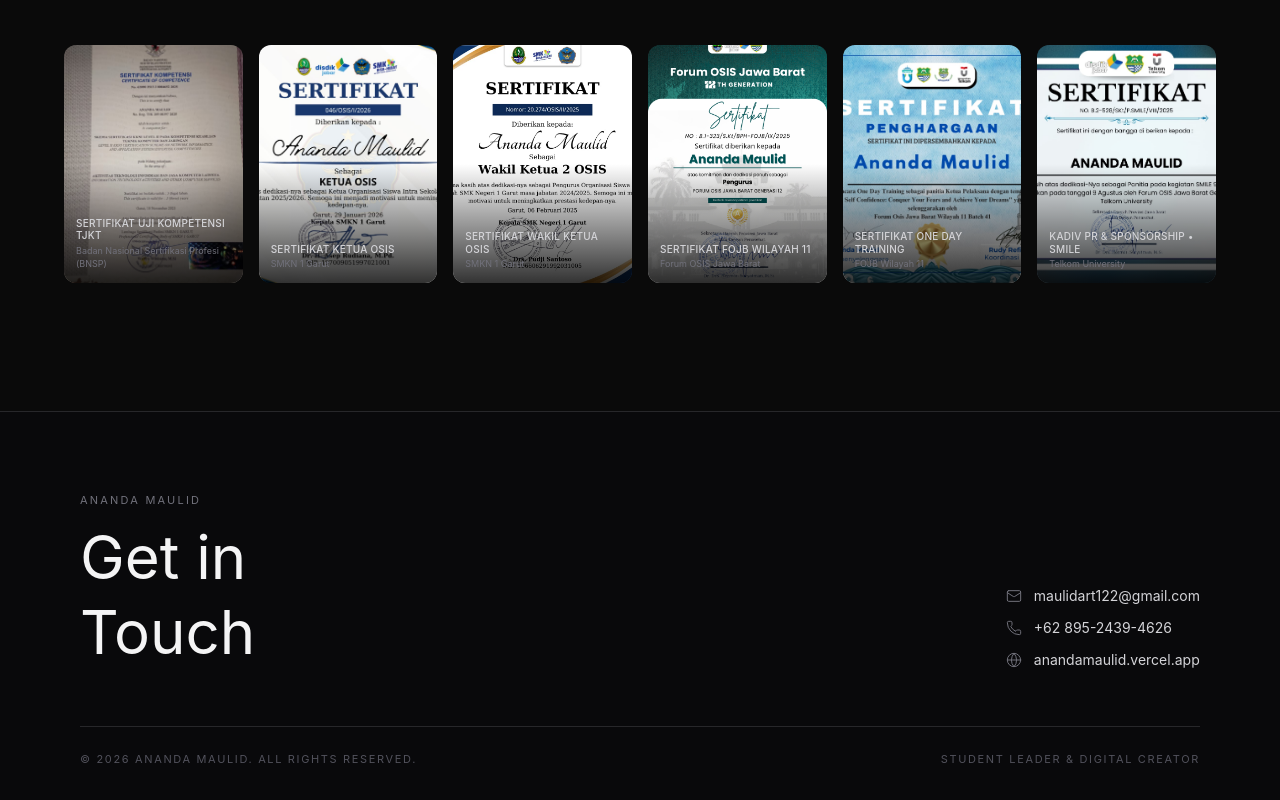
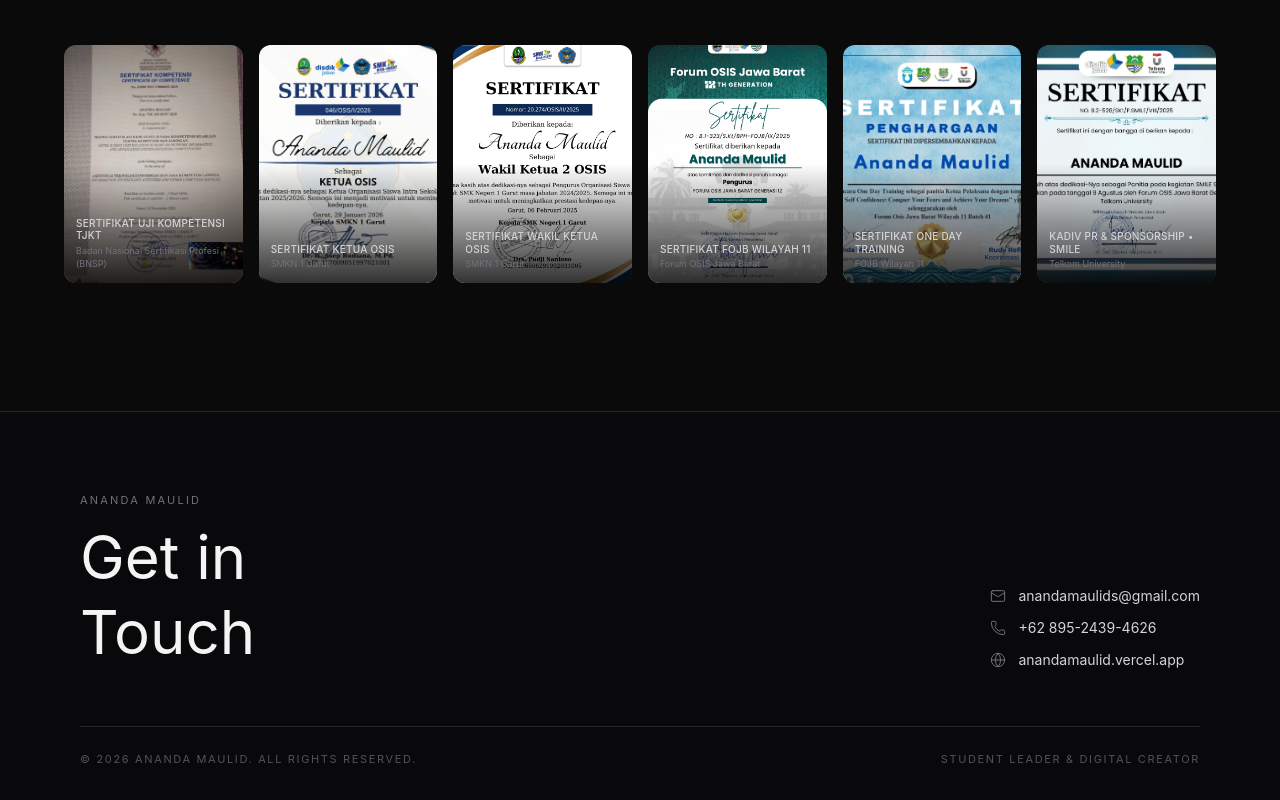
Before and after one commit to Annmwa16/portofoliomuwaludids, a Next.js app: page / in a window 1280 px wide. Shown: the part 4220-5020 px from the top of the page. Built offline with nearby package versions, Linux system fonts and the light colour scheme.

Commit message:
Update Footer.tsx

```diff
--- a/components/sections/Footer.tsx
+++ b/components/sections/Footer.tsx
@@ -5,7 +5,7 @@ const CONTACT = {
   name: "Ananda Maulid",
   phone: "+62 895-2439-4626",
   phoneHref: "tel:+6289524394626",
-  email: "maulidart122@gmail.com",
+  email: "anandamaulids@gmail.com",
   site: "anandamaulid.vercel.app",
   siteHref: "https://anandamaulid.vercel.app",
 };
```
